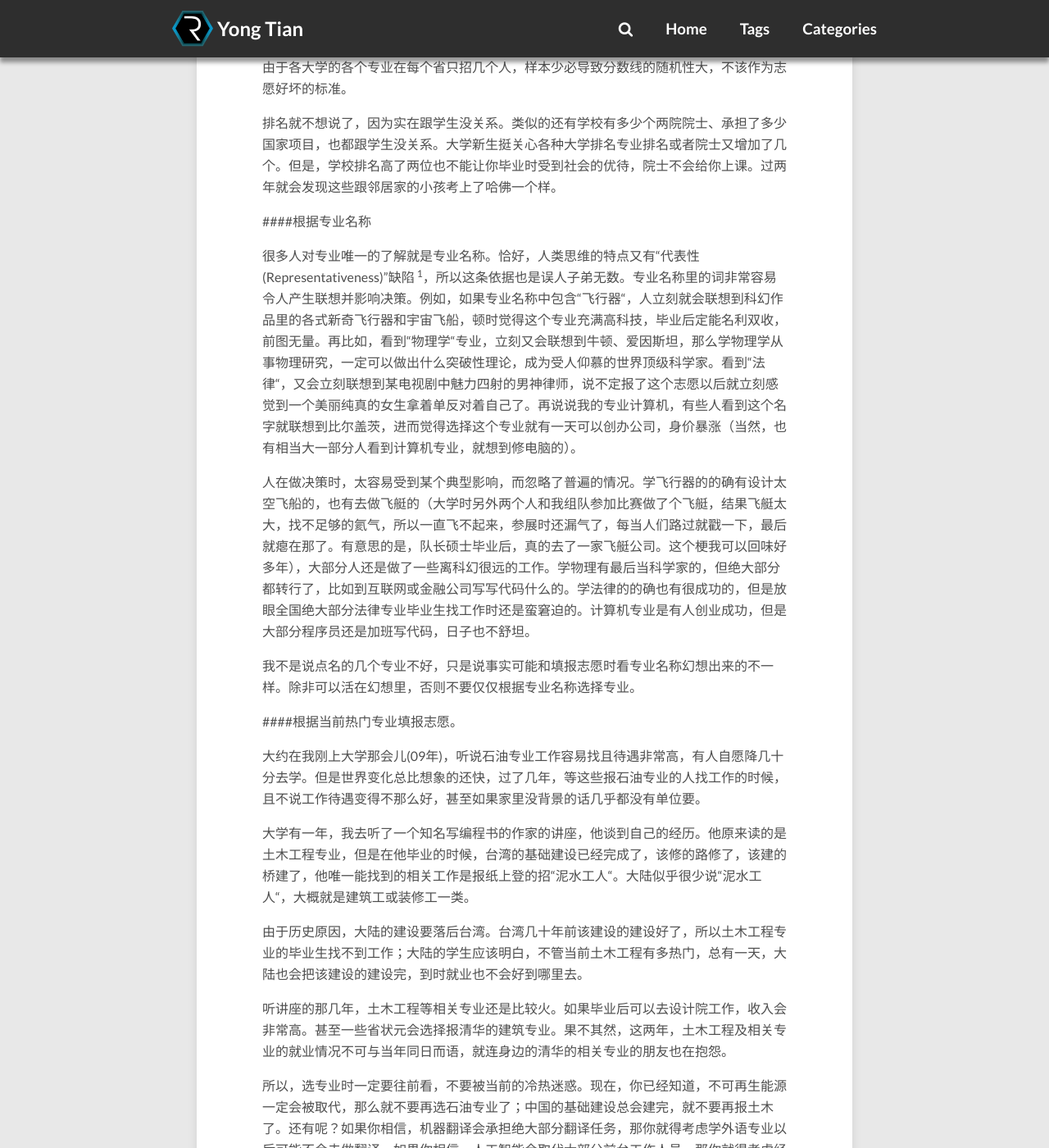
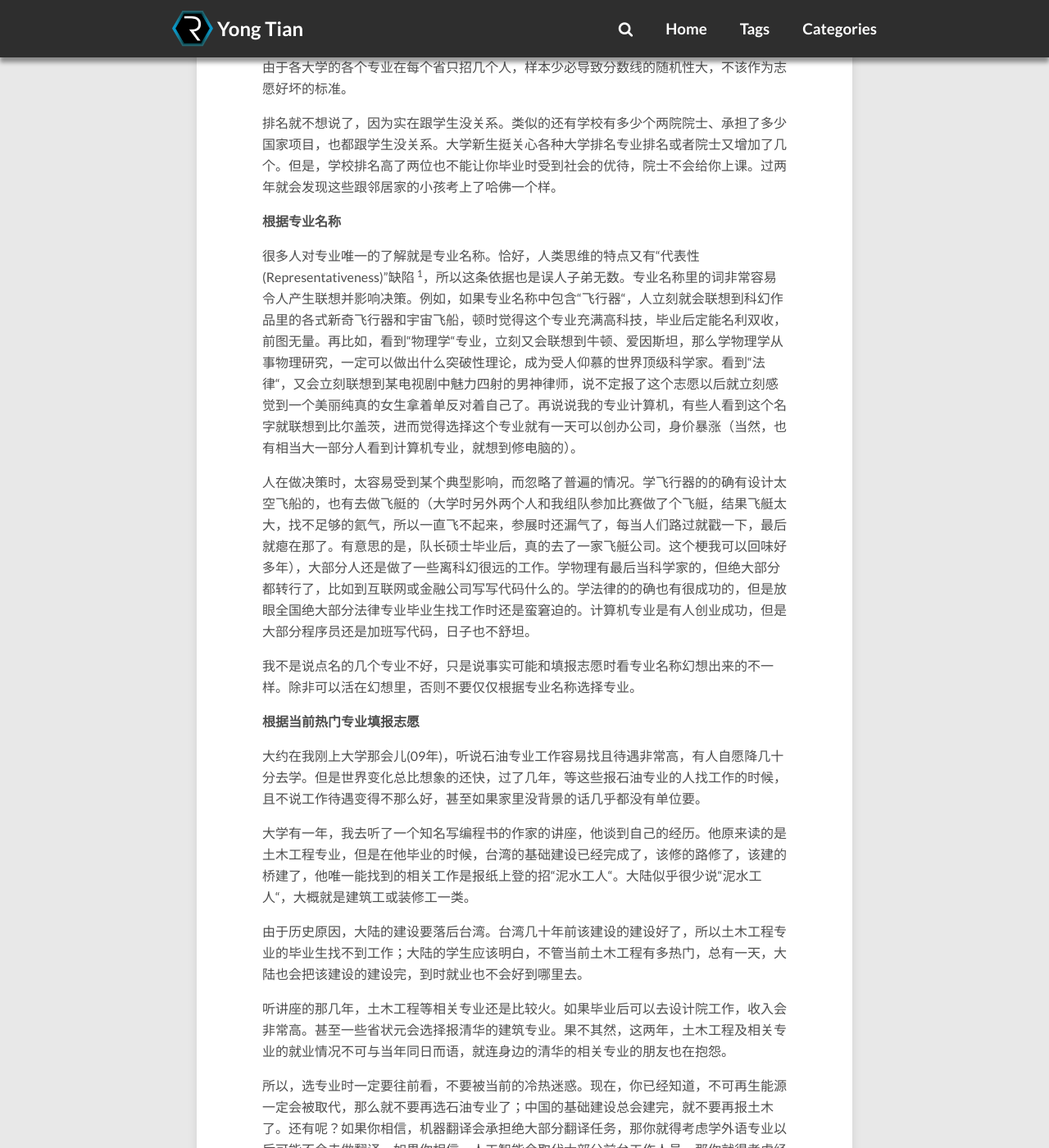
Before and after one commit to pawnty/pawnty.github.io, a Jekyll site: the page built from _posts/2016-06-25-major-picking.md, in a window 1280 px wide and 1400 px high, scrolled down 1194 px. Shown: the whole window at 82% size. Built offline with Jekyll 4.4.1, drawn with Linux system fonts in a browser that asks for light colours; nearby versions of some CDN libraries; comment, search, counter and statistics services are not loaded; some of the changed text lies outside the part shown.

Commit message:
Published with https://stackedit.io/

```diff
--- a/_posts/2016-06-25-major-picking.md
+++ b/_posts/2016-06-25-major-picking.md
@@ -23,7 +23,7 @@ categories: [thoughts]
 
 那小年轻们是怎么做决定的呢？
 
-####根据分数线和排名
+**根据分数线和排名**
 
 虽然对专业一无所知，但如果专业A比专业B分数线高，或者专业A比专业B排名高，那一定是专业A好。更有甚者，仅仅因为自己的分数比自己想报的专业分数线高许多，怕浪费分而报其他分数线更高的专业。不仅专业如此，连学校也是根据分数线和排名选择的。
 
@@ -31,7 +31,7 @@ categories: [thoughts]
 
 排名就不想说了，因为实在跟学生没关系。类似的还有学校有多少个两院院士、承担了多少国家项目，也都跟学生没关系。大学新生挺关心各种大学排名专业排名或者院士又增加了几个。但是，学校排名高了两位也不能让你毕业时受到社会的优待，院士不会给你上课。过两年就会发现这些跟邻居家的小孩考上了哈佛一个样。
 
-####根据专业名称
+**根据专业名称**
 
 很多人对专业唯一的了解就是专业名称。恰好，人类思维的特点又有“代表性(Representativeness)"缺陷 [^thinkfs]，所以这条依据也是误人子弟无数。专业名称里的词非常容易令人产生联想并影响决策。例如，如果专业名称中包含“飞行器“，人立刻就会联想到科幻作品里的各式新奇飞行器和宇宙飞船，顿时觉得这个专业充满高科技，毕业后定能名利双收，前图无量。再比如，看到“物理学“专业，立刻又会联想到牛顿、爱因斯坦，那么学物理学从事物理研究，一定可以做出什么突破性理论，成为受人仰慕的世界顶级科学家。看到“法律“，又会立刻联想到某电视剧中魅力四射的男神律师，说不定报了这个志愿以后就立刻感觉到一个美丽纯真的女生拿着单反对着自己了。再说说我的专业计算机，有些人看到这个名字就联想到比尔盖茨，进而觉得选择这个专业就有一天可以创办公司，身价暴涨（当然，也有相当大一部分人看到计算机专业，就想到修电脑的）。
 
@@ -41,7 +41,7 @@ categories: [thoughts]
 
 我不是说点名的几个专业不好，只是说事实可能和填报志愿时看专业名称幻想出来的不一样。除非可以活在幻想里，否则不要仅仅根据专业名称选择专业。
 
-####根据当前热门专业填报志愿。
+**根据当前热门专业填报志愿**
 
 大约在我刚上大学那会儿(09年)，听说石油专业工作容易找且待遇非常高，有人自愿降几十分去学。但是世界变化总比想象的还快，过了几年，等这些报石油专业的人找工作的时候，且不说工作待遇变得不那么好，甚至如果家里没背景的话几乎都没有单位要。
 
@@ -60,7 +60,7 @@ categories: [thoughts]
 
 不能不往前看，往前看又不一定看得准，这也是挺无奈的。
 
-####咨询“专家“的意见
+**咨询“专家“的意见**
 
 这里，专家泛指高中生觉得懂如何填志愿的人。常见的包括高中老师、亲戚长辈、邻居同事等。然而，他们往往只是看上去“懂“，实际上跟高中生差不多糊涂，所有高中生有的误区他们都有。他们会说，“报土木工程吧。我大表姑邻居家侄子当年就报这个，现在在南京买几套房了，一年好几百万！“或者“报法律吧，将来当大官！“又或者“别报计算机，女孩子修什么电脑！“
 
```
